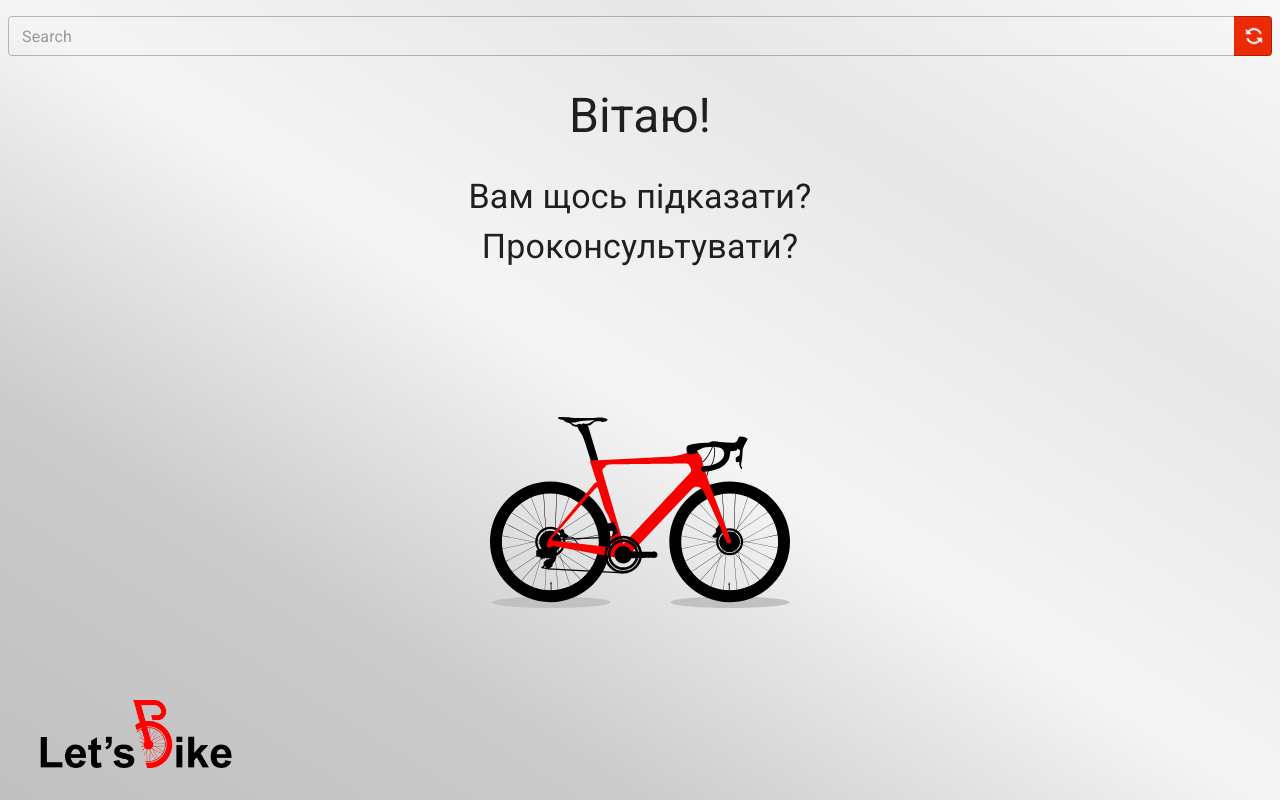
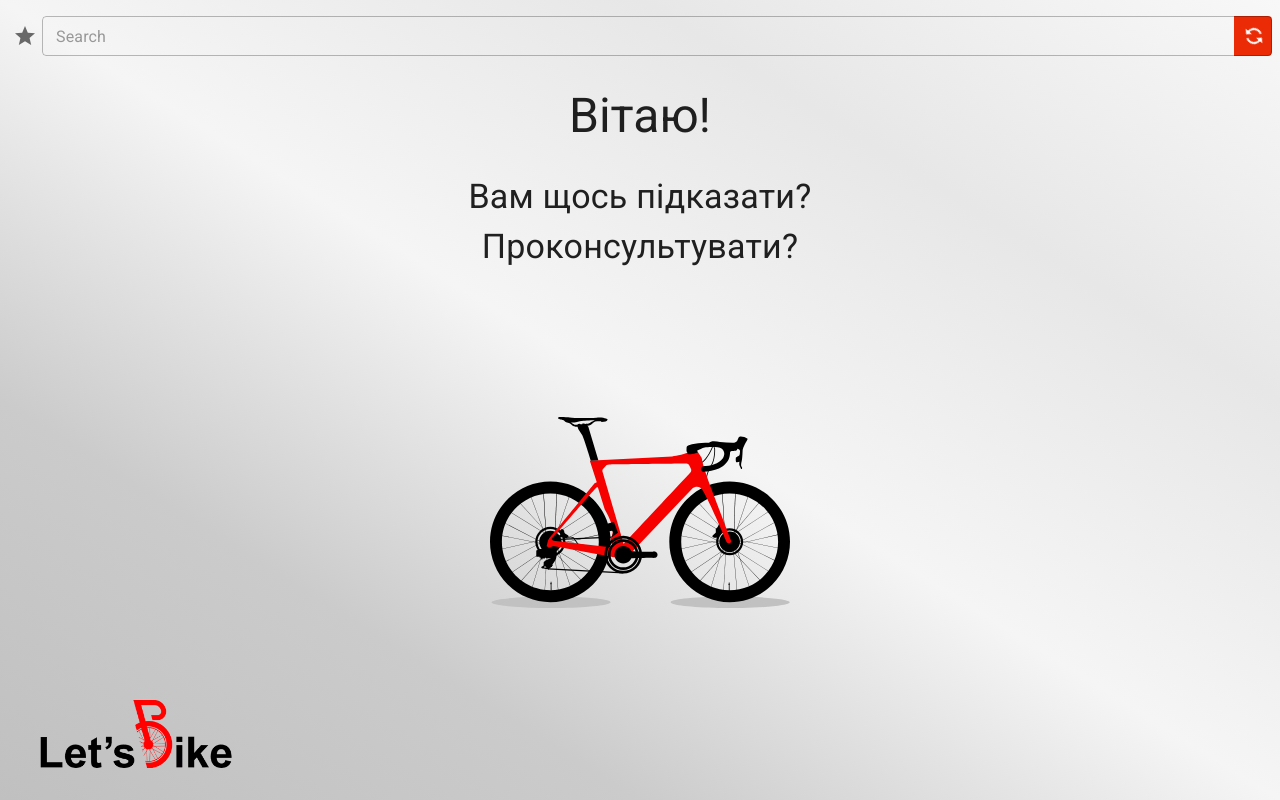
Before and after one commit to asubota/lets, a React (Vite) app: page / in a window 1280 px wide. Built offline with nearby package versions, Linux system fonts and the light colour scheme; no server answers; the HTML template or start-up script is replaced by a standard one.

Commit message:
add favs

```diff
--- a/src/components/search-field.tsx
+++ b/src/components/search-field.tsx
@@ -1,6 +1,6 @@
 import { Box, IconButton, InputAdornment, TextField } from '@mui/material'
 import { Cancel, Search } from '@mui/icons-material'
-import { FC, useState, useRef } from 'react'
+import { FC, useState } from 'react'
 import { Controller, SubmitHandler, useForm } from 'react-hook-form'
 import { SearchHistory } from './search-history.tsx'
 import { useIsLoading } from '../use-data.ts'
@@ -12,11 +12,13 @@ interface FormData {
   input: string
 }
 
-export const SearchField: FC<{ onSubmit: SubmitHandler<FormData> }> = ({
-  onSubmit,
-}) => {
+export const SearchField: FC<{
+  onSubmit: SubmitHandler<FormData>
+  el: HTMLDivElement | null
+  disabled: boolean
+}> = ({ onSubmit, el, disabled }) => {
   const loading = useIsLoading()
-  const ref = useRef<HTMLDivElement | null>(null)
+
   const { control, handleSubmit, setValue, watch, resetField } =
     useForm<FormData>({ defaultValues: { input: '' } })
   const [showHistory, setShowHistory] = useState(false)
@@ -43,7 +45,6 @@ export const SearchField: FC<{ onSubmit: SubmitHandler<FormData> }> = ({
 
   return (
     <>
-      <Box sx={{ pt: 2 }} ref={ref}>
       <Controller
         name="input"
         control={control}
@@ -59,7 +60,7 @@ export const SearchField: FC<{ onSubmit: SubmitHandler<FormData> }> = ({
               {...field}
               onFocus={handleFocus}
               onBlur={handleBlur}
-                disabled={loading}
+              disabled={loading || disabled}
               onSubmit={(event) => void handleSubmit(onSubmit)(event)}
               InputProps={{
                 endAdornment: (
@@ -91,11 +92,10 @@ export const SearchField: FC<{ onSubmit: SubmitHandler<FormData> }> = ({
           )
         }}
       />
-      </Box>
 
       <SearchHistory
         open={showHistory && !inputValue.length}
-        anchorEl={ref.current}
+        anchorEl={el}
         onClickAway={() => setShowHistory(false)}
         setValue={(value: string) => {
           setValue('input', value)
@@ -106,7 +106,7 @@ export const SearchField: FC<{ onSubmit: SubmitHandler<FormData> }> = ({
       <SearchSuggestions
         search={inputValue}
         open={showAhead && inputValue.length >= 3}
-        anchorEl={ref.current}
+        anchorEl={el}
         onClickAway={() => setShowAhead(false)}
         setValue={(value: string) => {
           setValue('input', value)
--- a/src/components/toolbar.tsx
+++ b/src/components/toolbar.tsx
@@ -1,6 +1,11 @@
 import { Box, ButtonGroup, IconButton, Typography } from '@mui/material'
 import { FC } from 'react'
-import { useAppActions, useAppView, useTableActions } from '../store'
+import {
+  useAppActions,
+  useAppView,
+  useShowFavs,
+  useTableActions,
+} from '../store'
 import GridViewIcon from '@mui/icons-material/GridView'
 import ReorderIcon from '@mui/icons-material/Reorder'
 import TroubleshootIcon from '@mui/icons-material/Troubleshoot'
@@ -22,6 +27,7 @@ export const Toolbar: FC<ToolbarProps> = ({
   const { setView } = useAppActions()
   const { toggleSettings } = useTableActions()
   const { toggleLimitModal } = useSearchActions()
+  const showFavs = useShowFavs()
 
   return (
     <Box
@@ -37,7 +43,9 @@ export const Toolbar: FC<ToolbarProps> = ({
           display: 'flex',
           alignItems: 'center',
         }}
-        onClick={uniqueVendors.length < 2 ? undefined : toggleLimitModal}
+        onClick={
+          uniqueVendors.length < 2 || showFavs ? undefined : toggleLimitModal
+        }
       >
         <IconButton
           size="small"
--- a/src/shell.tsx
+++ b/src/shell.tsx
@@ -1,19 +1,24 @@
-import { FC, useState } from 'react'
-import { Box } from '@mui/material'
+import { FC, useRef, useState } from 'react'
+import { Box, IconButton } from '@mui/material'
 import {
   SearchField,
   List,
   LimitSearchModal,
   TableSettingsModal,
 } from './components'
-import { useHistoryActions } from './store'
-import { useSearch } from './use-data.ts'
+import { useAppActions, useHistoryActions, useShowFavs } from './store'
+import { useFavs, useSearch } from './use-data.ts'
 import { useSearchActions } from './store/search.ts'
+import StarIcon from '@mui/icons-material/Star'
 
 export const Shell: FC = () => {
+  const ref = useRef<HTMLDivElement | null>(null)
   const [search, setSearch] = useState('')
   const { add } = useHistoryActions()
   const list = useSearch(search)
+  const favs = useFavs()
+  const showFavs = useShowFavs()
+  const { toggleFavs } = useAppActions()
 
   const { resetSearchVendors } = useSearchActions()
 
@@ -29,8 +34,24 @@ export const Shell: FC = () => {
 
   return (
     <Box sx={{ p: 1, pt: 0 }} className="bg">
-      <SearchField onSubmit={handleSubmit} />
-      <List list={list} search={search} />
+      <Box sx={{ display: 'flex', alignItems: 'center', pt: 2 }} ref={ref}>
+        <Box sx={{ flexGrow: 0 }}>
+          <IconButton
+            onClick={toggleFavs}
+            size="small"
+            sx={{ color: showFavs ? 'warning.light' : 'secondary.light' }}
+          >
+            <StarIcon />
+          </IconButton>
+        </Box>
+        <SearchField
+          onSubmit={handleSubmit}
+          el={ref.current}
+          disabled={showFavs}
+        />
+      </Box>
+
+      <List list={showFavs ? favs : list} search={search} />
 
       <LimitSearchModal list={list} />
       <TableSettingsModal />
--- a/src/store/app.ts
+++ b/src/store/app.ts
@@ -1,22 +1,30 @@
 import { create } from 'zustand'
 import { persist } from 'zustand/middleware'
 
-interface AppState {
+interface StoreState {
   view: 'tile' | 'table'
+  showFavs: boolean
   actions: {
+    toggleFavs(this: void): void
     toggleView(this: void): void
-    setView(this: void, view: AppState['view']): void
+    setView(this: void, view: StoreState['view']): void
   }
 }
 
-const useAppStore = create<AppState>()(
+const useStore = create<StoreState>()(
   persist(
     (set) => ({
       view: 'tile',
+      showFavs: false,
       actions: {
         setView: (view) => {
           set(() => {
             return { view }
+          })
+        },
+        toggleFavs: () => {
+          set((state) => {
+            return { showFavs: !state.showFavs }
           })
         },
         toggleView: () =>
@@ -32,5 +40,6 @@ const useAppStore = create<AppState>()(
   ),
 )
 
-export const useAppActions = () => useAppStore((state) => state.actions)
-export const useAppView = () => useAppStore((state) => state.view)
+export const useAppActions = () => useStore((state) => state.actions)
+export const useAppView = () => useStore((state) => state.view)
+export const useShowFavs = () => useStore((state) => state.showFavs)
--- /dev/null
+++ b/src/store/favs.ts
@@ -0,0 +1,39 @@
+import { create } from 'zustand'
+import { persist } from 'zustand/middleware'
+
+interface StoreState {
+  items: string[]
+  actions: {
+    toggle(this: void, value: string): void
+  }
+}
+
+const useStore = create<StoreState>()(
+  persist(
+    (set) => ({
+      items: [],
+      actions: {
+        toggle: (item) => {
+          set((state) => {
+            const set = new Set(state.items)
+
+            if (set.has(item)) {
+              set.delete(item)
+            } else {
+              set.add(item)
+            }
+
+            return { items: Array.from(set) }
+          })
+        },
+      },
+    }),
+    {
+      name: 'lets-bike-search-favs',
+      partialize: (state) => ({ items: state.items }),
+    },
+  ),
+)
+
+export const useFavsActions = () => useStore((state) => state.actions)
+export const useFavsItems = () => useStore((state) => state.items)
--- a/src/store/history.ts
+++ b/src/store/history.ts
@@ -1,7 +1,7 @@
 import { create } from 'zustand'
 import { persist } from 'zustand/middleware'
 
-interface HistoryState {
+interface StoreState {
   items: string[]
   actions: {
     add(this: void, value: string): void
@@ -9,7 +9,7 @@ interface HistoryState {
   }
 }
 
-const useHistoryStore = create<HistoryState>()(
+const useStore = create<StoreState>()(
   persist(
     (set) => ({
       items: [],
@@ -35,6 +35,6 @@ const useHistoryStore = create<HistoryState>()(
   ),
 )
 
-export const useHistoryActions = () => useHistoryStore((state) => state.actions)
+export const useHistoryActions = () => useStore((state) => state.actions)
 export const useHistoryItems = () =>
-  useHistoryStore((state) => state.items.slice().reverse())
+  useStore((state) => state.items.slice().reverse())
--- a/src/store/search.ts
+++ b/src/store/search.ts
@@ -1,6 +1,6 @@
 import { create } from 'zustand'
 
-interface SearchState {
+interface StoreState {
   displayLimitModal: boolean
   vendors: string[]
   actions: {
@@ -10,7 +10,7 @@ interface SearchState {
   }
 }
 
-const useSearchStore = create<SearchState>()((set) => ({
+const useStore = create<StoreState>()((set) => ({
   displayLimitModal: false,
   vendors: [],
   actions: {
@@ -21,7 +21,7 @@ const useSearchStore = create<SearchState>()((set) => ({
   },
 }))
 
-export const useSearchActions = () => useSearchStore((state) => state.actions)
-export const useSearchVendors = () => useSearchStore((state) => state.vendors)
+export const useSearchActions = () => useStore((state) => state.actions)
+export const useSearchVendors = () => useStore((state) => state.vendors)
 export const useShowLimitModal = () =>
-  useSearchStore((state) => state.displayLimitModal)
+  useStore((state) => state.displayLimitModal)
--- a/src/store/table.ts
+++ b/src/store/table.ts
@@ -2,7 +2,7 @@ import { create } from 'zustand'
 import { persist } from 'zustand/middleware'
 import { Product } from '../types.ts'
 
-interface TableState {
+interface StoreState {
   columns: (keyof Product)[]
   showSettings: boolean
   actions: {
@@ -11,7 +11,7 @@ interface TableState {
   }
 }
 
-const useTableStore = create<TableState>()(
+const useStore = create<StoreState>()(
   persist(
     (set) => ({
       columns: [],
@@ -29,7 +29,7 @@ const useTableStore = create<TableState>()(
   ),
 )
 
-export const useTableActions = () => useTableStore((state) => state.actions)
-export const useTableColumns = () => useTableStore((state) => state.columns)
+export const useTableActions = () => useStore((state) => state.actions)
+export const useTableColumns = () => useStore((state) => state.columns)
 export const useShowTableSettings = () =>
-  useTableStore((state) => state.showSettings)
+  useStore((state) => state.showSettings)
--- a/src/use-data.ts
+++ b/src/use-data.ts
@@ -1,5 +1,6 @@
 import { useQuery } from '@tanstack/react-query'
 import { Product } from './types.ts'
+import { useFavsItems } from './store/favs.ts'
 
 interface Column {
   id: string
@@ -89,3 +90,13 @@ export const useSearch = (search: string): Product[] => {
 
   return data.filter((item) => filterBySearch(item, search))
 }
+
+export const useFavs = (): Product[] => {
+  const favs = useFavsItems()
+  const { data = [] } = useData()
+
+  return data.filter((item) => {
+    const key = `${item.sku}:${item.vendor}`
+    return favs.includes(key)
+  })
+}
```
Also changed, not shown: src/components/tiles-view.tsx (+41 -5 lines). Lines whose indentation alone changed are shown as unchanged.
